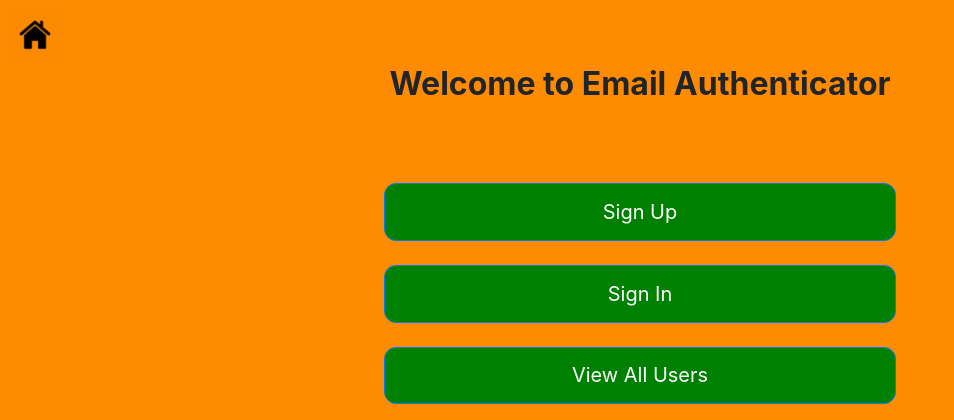
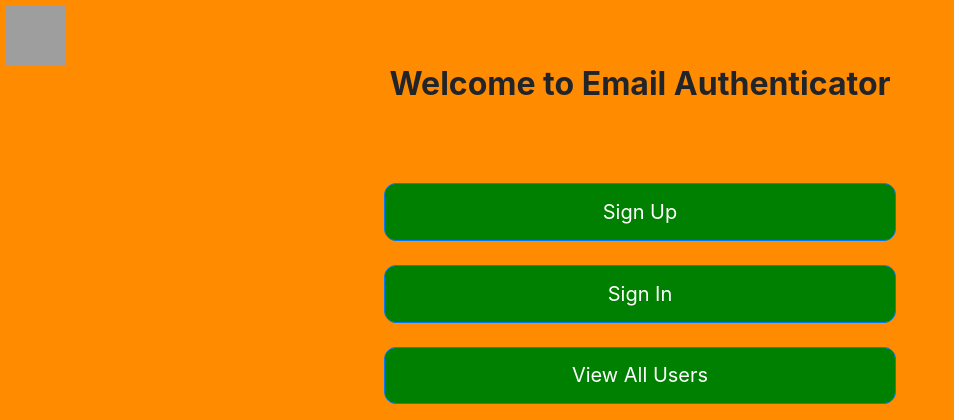
Before and after one commit to sagar-wal/Email-Authentication, a Django app: page / in a window 1280 px wide. Shown: the top 420 px of the page, without its empty margins (0-954 px from the left). Run offline with Django 3.2, Linux system fonts and the light colour scheme; some libraries are stand-ins or nearby versions; grey boxes are pictures that could not be loaded.

Commit message:
Change home icon source

```diff
--- a/templates/base.html
+++ b/templates/base.html
@@ -28,7 +28,7 @@
     </style>
 </head>
 <body style="background-color:darkorange;">
-    <a href="{% url 'home' %}" ><img style="margin-top: 5px;margin-left:5px;color:black;" width="60" height="60" src="{% static 'email_auth/images/home1.jpg' %}" alt= "Home"></a>
+    <a href="{% url 'home' %}" ><img style="margin-top: 5px;margin-left:5px;color:black;" width="60" height="60" src="https://njsecretaryhighereducation.files.wordpress.com/2017/02/homepageicon.png" %}" alt= "Home"></a>
     <div style="display: inline;">
     {% block content %}
 
```
